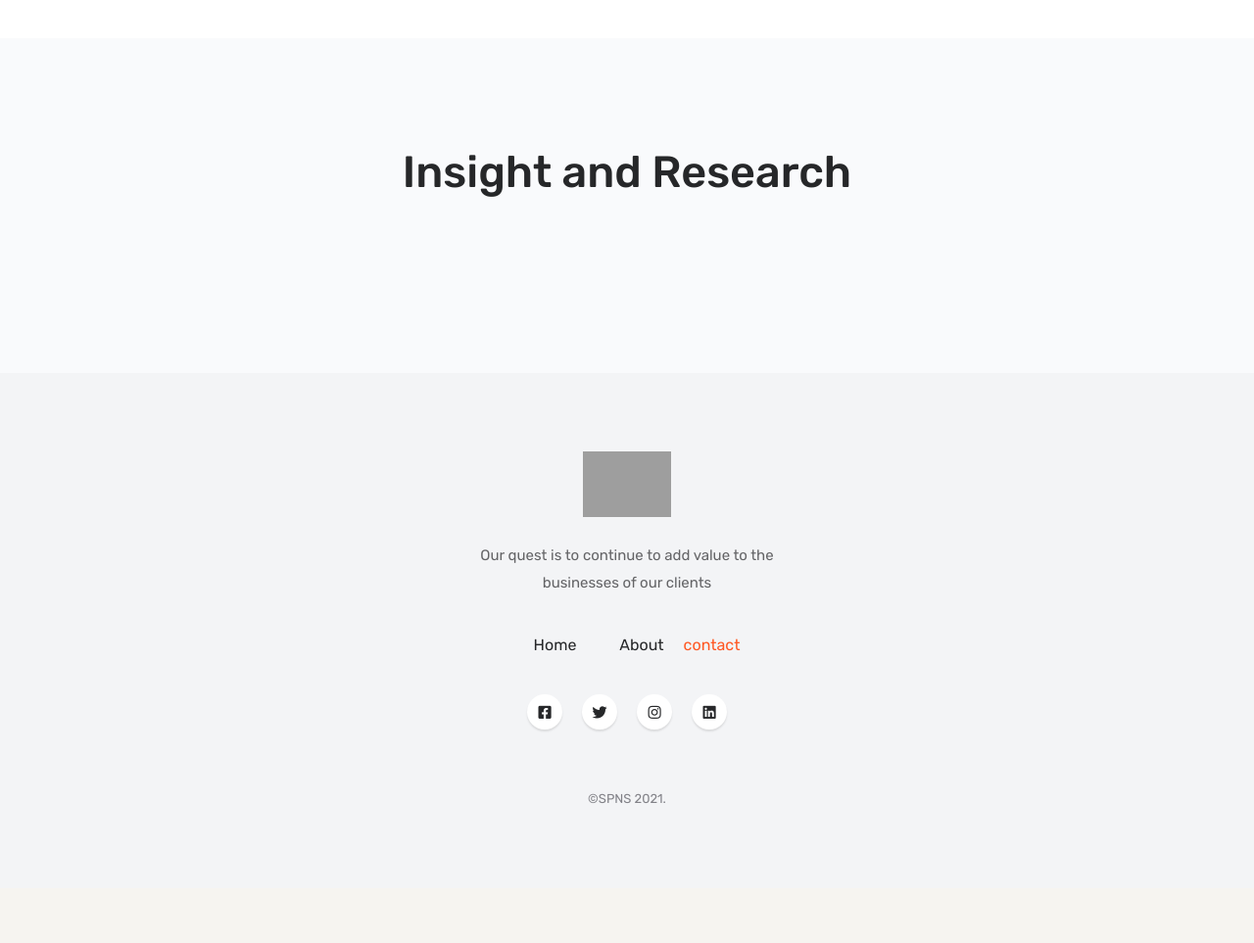
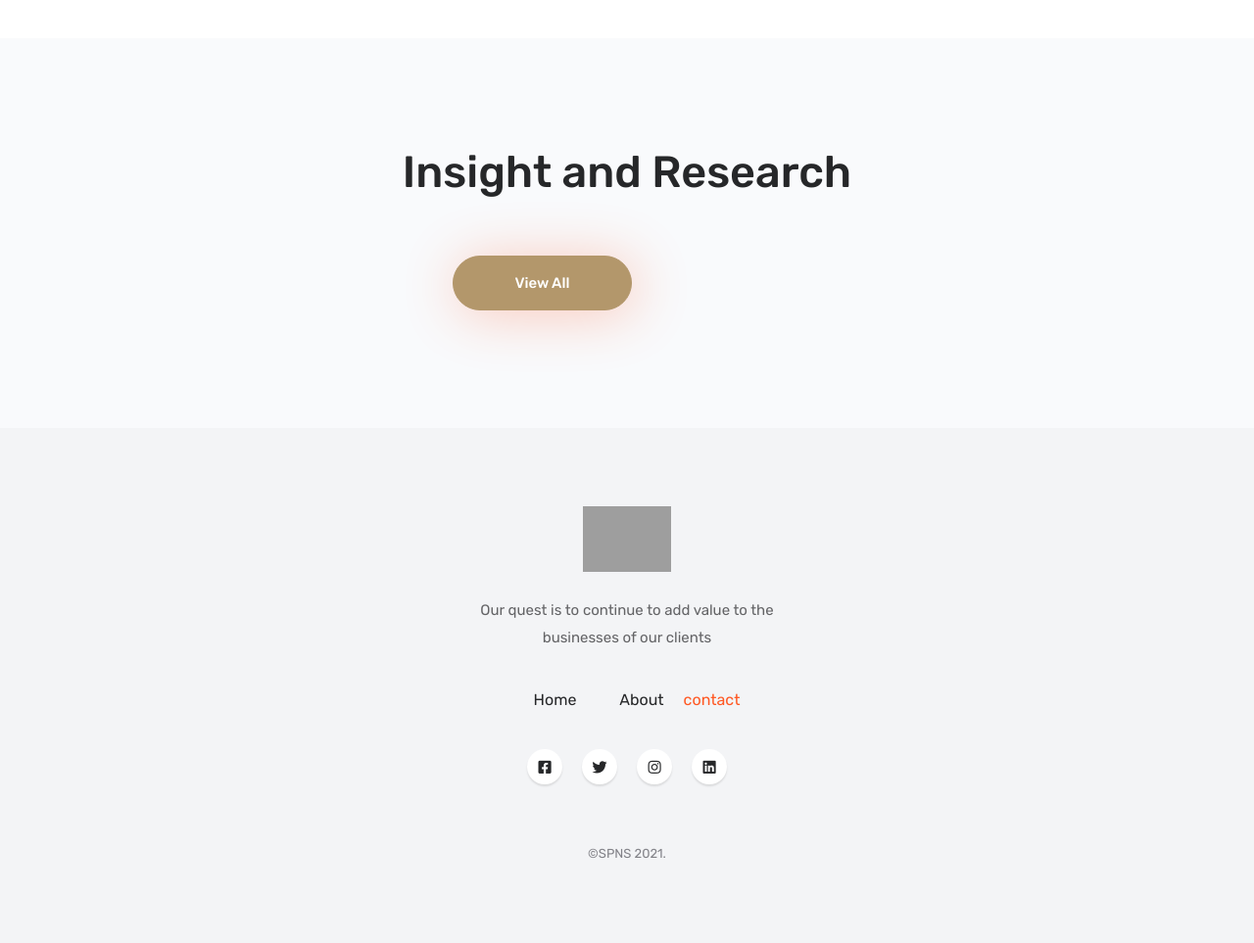
Before and after one commit to Tomation-Solution/spns-version2, a Django app: page / in a window 1280 px wide. Shown: the part 2232-3195 px from the top of the page at 98% size. Before the commit the page ends 3053 px from the top, so only its background shows below. Run offline with Django 3.2, Linux system fonts and the light colour scheme; data that the repository does not hold is empty; some libraries are stand-ins or nearby versions; grey boxes are pictures that could not be loaded.

Commit message:
added insight list page

```diff
--- a/mainApp/views.py
+++ b/mainApp/views.py
@@ -14,10 +14,12 @@ def indexPage(request):
     {
         "all_service":services,
         "5_service":services[0:5],
+        "all_researchInfor3":models.ResearchInsightInfo.objects.all()[0:3],
         "all_researchInfor":models.ResearchInsightInfo.objects.all()
 
     }
     )
+
 
 
 
@@ -38,7 +40,8 @@ def team(request):
 def insightList(request):
     return render(request,'insight-list.html',
     {
-       "all_service" :models.ServiceModel.objects.all()
+       "all_service" :models.ServiceModel.objects.all(),
+        "all_researchInfor":models.ResearchInsightInfo.objects.all()
     })
 
 
--- a/template/home-agency.html
+++ b/template/home-agency.html
@@ -202,7 +202,7 @@
 
 
 
-          {% for i in  all_researchInfor %}
+          {% for i in  all_researchInfor3 %}
           <div class="col-xl-4 col-lg-9 col-md-7 col-xs-10">
             <div class="blogs-post blogs-post--small">
               <img class="w-100" src="{{ i.cover_image.url }}" alt="">
@@ -217,6 +217,14 @@
             </div>
           </div>
           {% endfor %}
+
+          <div class="col-lg-4 col-md-10 col-xs-11">
+
+            <a class="btn btn--lg-3 btn-primary text-white shadow--primary-2 rounded-50" href="{% url 'insightList' %}">
+            View All
+            </a>
+          </div>
+
 
         </div>
         <!-- <div class="row justify-content-center mt-7">
```
Also changed, not shown: template/insight-list.html (+13 -3 lines).
